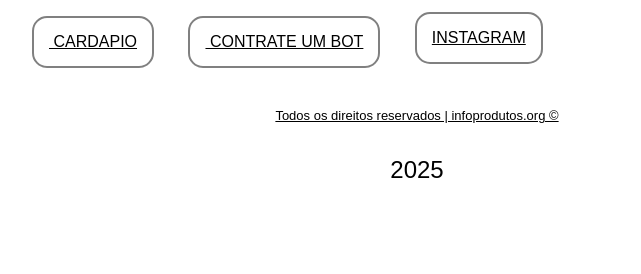
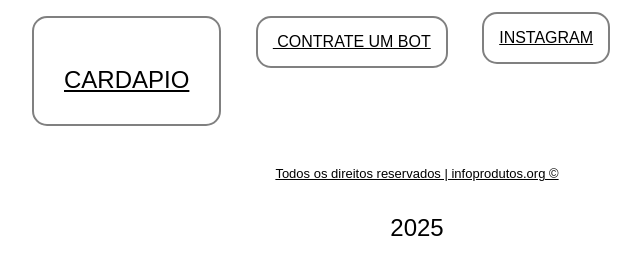
Before and after one commit to acai-bot-34/Sorveteiria-digital, a plain HTML site: page index.html in a window 1280 px wide. Shown: the part 188-462 px from the top of the page, without its empty margins (223-864 px from the left). Drawn offline with Linux system fonts and the light colour scheme.

Commit message:
Update index.html
.

```diff
--- a/index.html
+++ b/index.html
@@ -23,10 +23,11 @@
                         <li>
                             <a href="templates/cardapio.html">
                                 <img src="" alt="">
-                                CARDAPIO
+                                <p>CARDAPIO</p>
                             </a>
                         </li>
-                        <li> <a href="templates/cadastro.html">
+                        <li>
+                            <a href="templates/cadastro.html">
                                 <img src="" alt="">
                                 CONTRATE UM BOT
                             </a>
```
